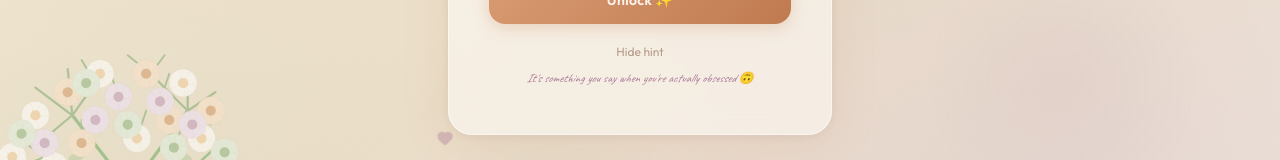
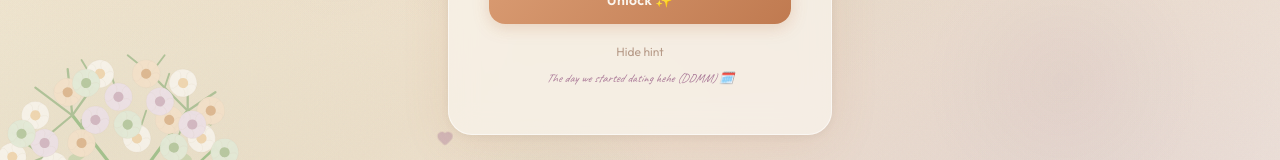
Before and after one commit to aarush-glitch/3-month, a Next.js app: page / in a window 1280 px wide. Both pictures are taken after a click on the button "Need a hint?". Shown: the part 497-657 px from the top of the page. Built offline with nearby package versions, Linux system fonts and the light colour scheme.

Commit message:
Change Pass

```diff
--- a/src/components/PasswordGate.tsx
+++ b/src/components/PasswordGate.tsx
@@ -9,7 +9,7 @@ interface PasswordGateProps {
   onUnlock: () => void;
 }
 
-const CORRECT_PASSWORD = 'Ihateyou';
+const CORRECT_PASSWORD = '1201';
 
 export default function PasswordGate({ onUnlock }: PasswordGateProps) {
   const [value, setValue] = useState('');
@@ -189,7 +189,7 @@ export default function PasswordGate({ onUnlock }: PasswordGateProps) {
                   animate={{ opacity: 1, y: 0 }}
                   exit={{ opacity: 0, y: -6 }}
                 >
-                  It&apos;s something you say when you&apos;re actually obsessed 🙃
+                  The day we started dating hehe (DDMM) 🗓️
                 </motion.p>
               )}
             </AnimatePresence>
```
